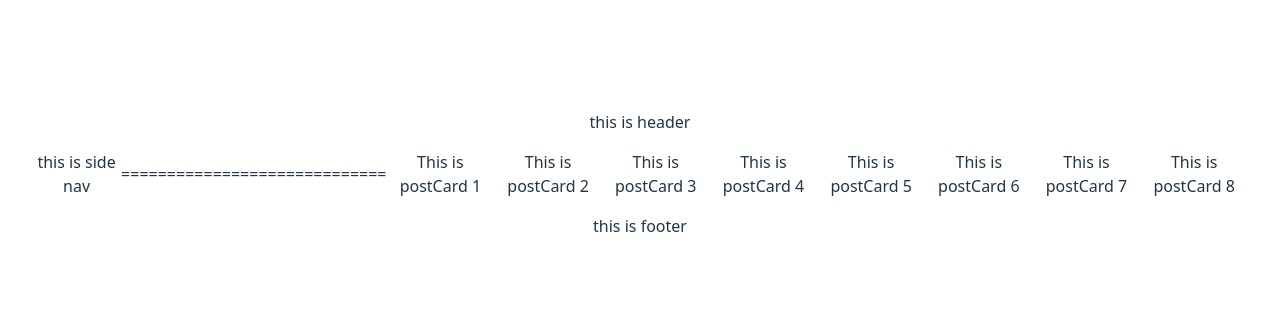
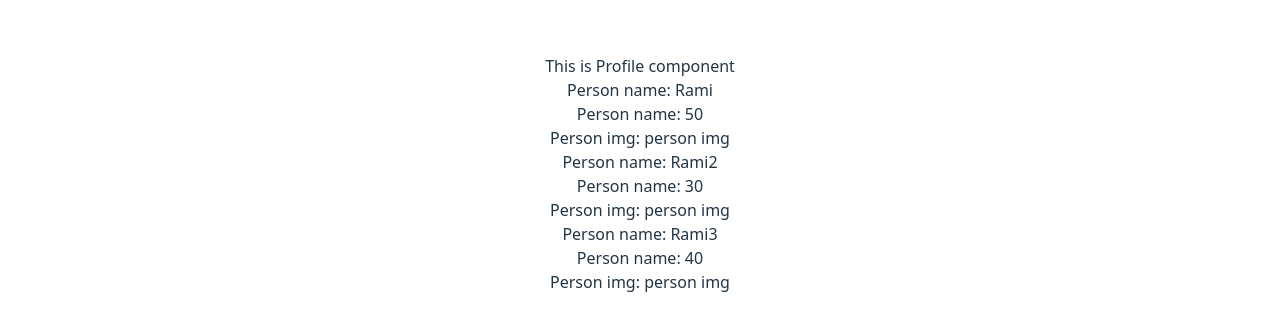
Before and after one commit to BasmaKuhail/gsg-first-project, a React (Vite) app: page / in a window 1280 px wide. Shown: the part 226-556 px from the top of the page. Built offline with nearby package versions, Linux system fonts and the light colour scheme.

Commit message:
day2.1 - rest, props, arrays and jsx

```diff
--- a/src/App.jsx
+++ b/src/App.jsx
@@ -6,18 +6,21 @@ import Footer from './components/footer'
 import MainContent from './components/maincontent'
 import Header from './components/header'
 import SideNav from './components/sidenav'
+import ToDoLsit from './components/person'
+import Profile from './components/Profile'
 function App() {
 
   return (
     <>
-      <Header/>
+      {/* <Header/>
       <div style={{display:'flex', flexDirection:'row', alignItems:'center'}}>
         <SideNav/>
         <p>=============================</p>
         <MainContent/>
       </div>
 
-      <Footer/>
+      <Footer/> */}
+      <Profile/>
     </>
   )
 }
--- /dev/null
+++ b/src/components/Avatar.jsx
@@ -0,0 +1,12 @@
+const Avatar = ({name="rami tab3n", age=22, img="person img", ...rest}) =>{
+    // rest(which isn't a keyword) means all other props
+    console.log(rest)
+    return(
+    <div>
+            <div>Person name: {name}</div>
+            <div>Person name: {age}</div>
+            <div>Person img: {img}</div>
+        </div>)
+};
+
+export default Avatar;
--- /dev/null
+++ b/src/components/Profile.jsx
@@ -0,0 +1,22 @@
+import Avatar from "./Avatar"
+
+const persons =[
+    {name: "Rami", age: 50, married:false},
+    {name: "Rami2", age: 30},
+    {name: "Rami3", age: 40},
+]
+
+const Profile = () =>{
+    return(<div>
+            This is Profile component
+            {/* {[1,2,3,4].map((item)=><Avatar name="Rami"/>)} */}
+
+            {/* {persons.map((person)=><Avatar name={person.name} age={person.age}/>)} */}
+
+            {/* simpler way when dealing with a lot of data */}
+            {persons.map((person)=><Avatar {...person}/>)}
+        </div>)
+
+}
+
+export default Profile;
--- /dev/null
+++ b/src/components/person.jsx
@@ -0,0 +1,15 @@
+const person ={
+    theme: {
+        backgroundColor: "black",
+        color: "pink"
+    },
+    name: "Ramo Rami"
+}
+
+//es6:
+const {name:Rename, theme} = person
+export default function ToDoLsit(){
+    return <div style={theme}>
+        <h1>Hello, {Rename}</h1>
+    </div>
+}
--- /dev/null
+++ b/src/utils/script.js
@@ -0,0 +1,3 @@
+export function getImgUrl (person, size="s"){
+    return "https://i.imgur.com" + person.imageId + size + ".jpg"
+}
```
Also changed, not shown: src/components/Card.jsx (added).
